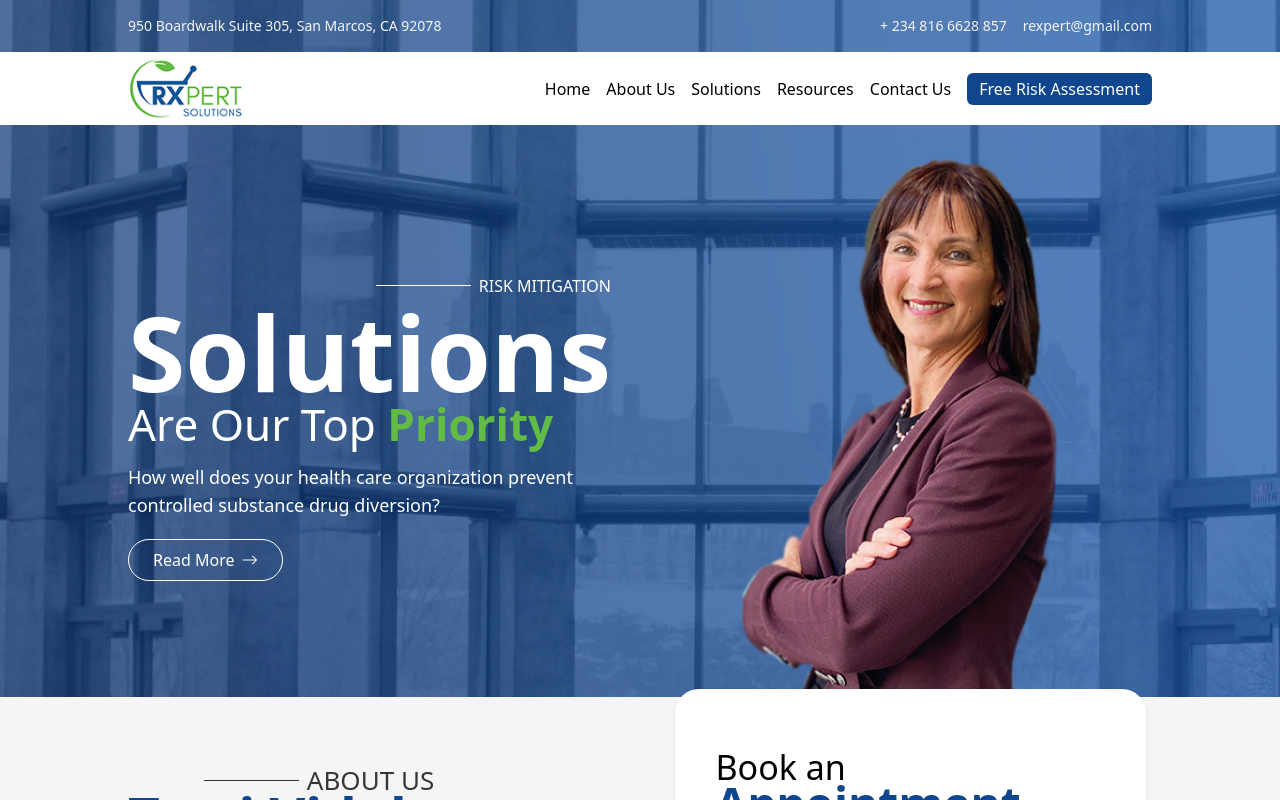
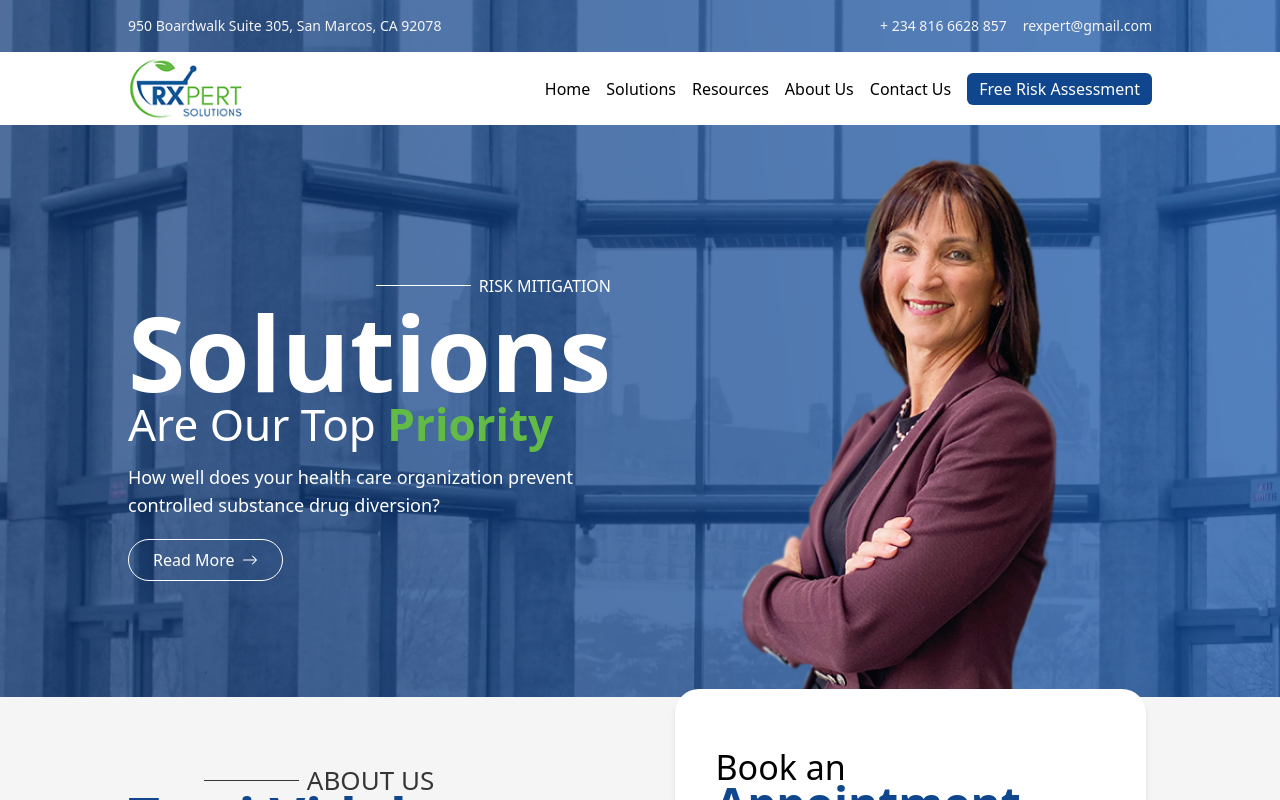
Before and after one commit to S-Abdullahi/rx-expert, a Next.js app: page / in a window 1280 px wide. Shown: the top 800 px of the page. Built offline with nearby package versions, Linux system fonts and the light colour scheme.

Commit message:
fix header

```diff
--- a/app/components/NavBar.tsx
+++ b/app/components/NavBar.tsx
@@ -13,16 +13,17 @@ const navItem: INavItem[] = [
     url: "/",
   },
   {
-    title: "About Us",
-    url: "/about",
-  },
-  {
     title: "Solutions",
     url: "/solution",
   },
+
   {
     title: "Resources",
     url: "/blog",
+  },
+  {
+    title: "About Us",
+    url: "/about",
   },
   {
     title: "Contact Us",
@@ -35,16 +36,14 @@ export default function NavBar() {
     <div className="bg-white h-[73px] flex justify-between items-center  px-6 lg:px-32">
       <Image src="/rx-logo.svg" alt="logo" width={116} height={61} />
       <div className="flex gap-4 items-center">
-        <ul className="md:flex gap-4 hidden">
+        <div className="md:flex gap-4 hidden">
           {navItem.map((item) => {
             const { title, url } = item;
             return (
-              <li key={title}>
-                <Link href={url}>{title}</Link>
-              </li>
+                <Link href={url} key={title}>{title}</Link>
             );
           })}
-        </ul>
+        </div>
         <HiOutlineMenu className="md:hidden text-2xl mr-3" />
         <button className="text-white bg-[#0F468E] px-3 py-1 rounded-md hidden lg:block">
           Free Risk Assessment
--- a/app/page.tsx
+++ b/app/page.tsx
@@ -11,34 +11,6 @@ import { ReviewData } from "./section data/homepage.data";
 import { WhereToHelpData } from "./section data/homepage.data";
 import BlogCard from "./components/BlogCard";
 import NavBar from "./components/NavBar";
-
-type INavItem = {
-  title: string;
-  url: string;
-};
-
-const navItem: INavItem[] = [
-  {
-    title: "Home",
-    url: "/",
-  },
-  {
-    title: "About Us",
-    url: "/about",
-  },
-  {
-    title: "Solutions",
-    url: "/solution",
-  },
-  {
-    title: "Resources",
-    url: "/blog",
-  },
-  {
-    title: "Contact Us",
-    url: "/contact",
-  },
-];
 
 const blogDetail = [
   {
@@ -80,28 +52,7 @@ export default function Home() {
             <p className=" text-[#F5F5F5]">rexpert@gmail.com</p>
           </div>
         </div>
-
         <NavBar />
-
-        {/* <div className="bg-white h-[73px] flex justify-between items-center  px-6 lg:px-32">
-          <Image src="/rx-logo.svg" alt="logo" width={116} height={61} />
-          <div className="flex gap-4 items-center">
-            <ul className="md:flex gap-4 hidden">
-              {navItem.map((item) => {
-                const { title, url } = item;
-                return (
-                  <li key={title}>
-                    <Link href={url}>{title}</Link>
-                  </li>
-                );
-              })}
-            </ul>
-            <HiOutlineMenu className="md:hidden text-2xl mr-3" />
-            <button className="text-white bg-[#0F468E] px-3 py-1 rounded-md hidden lg:block">
-              Free Risk Assessment
-            </button>
-          </div>
-        </div> */}
         <div className="grid grid-cols-1 md:grid-cols-2 lg:px-32 px-6 mt-8 items-center gap-3">
           <div className="text-white flex flex-col items-start">
             <div className="flex flex-col items-end">
```
